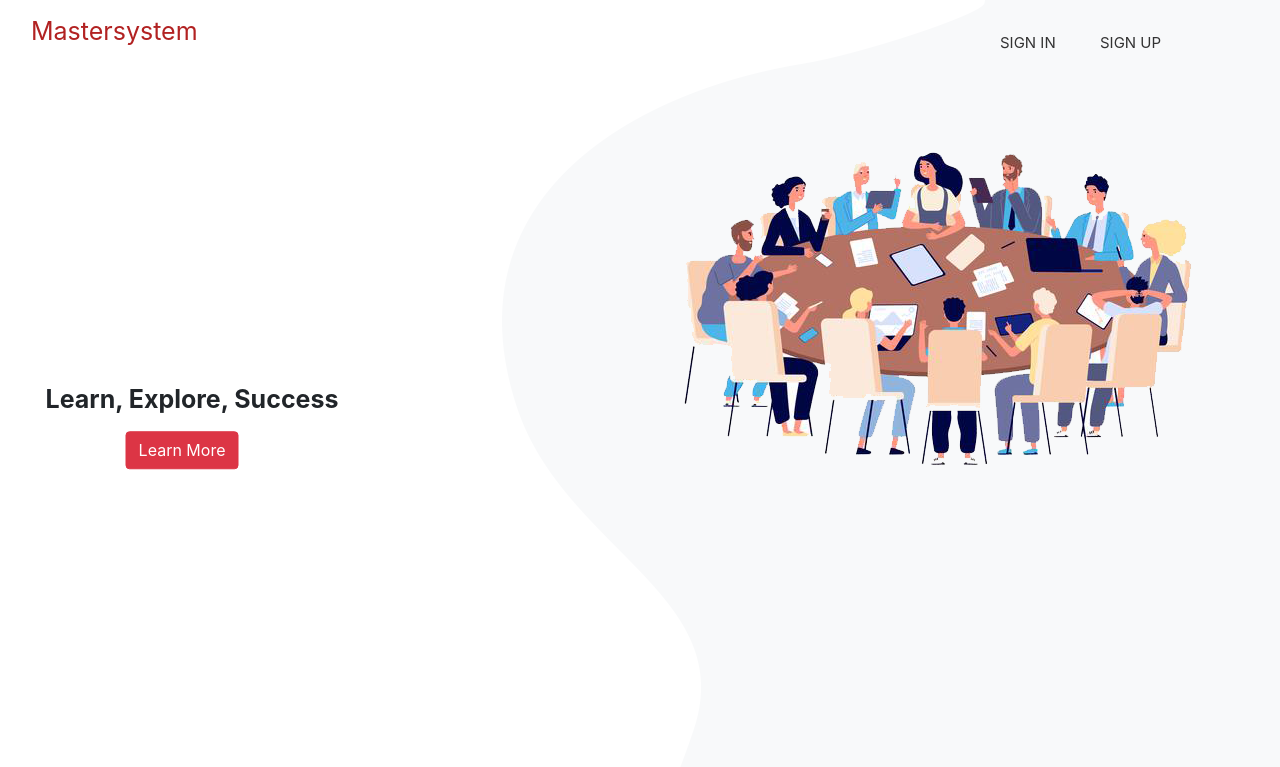
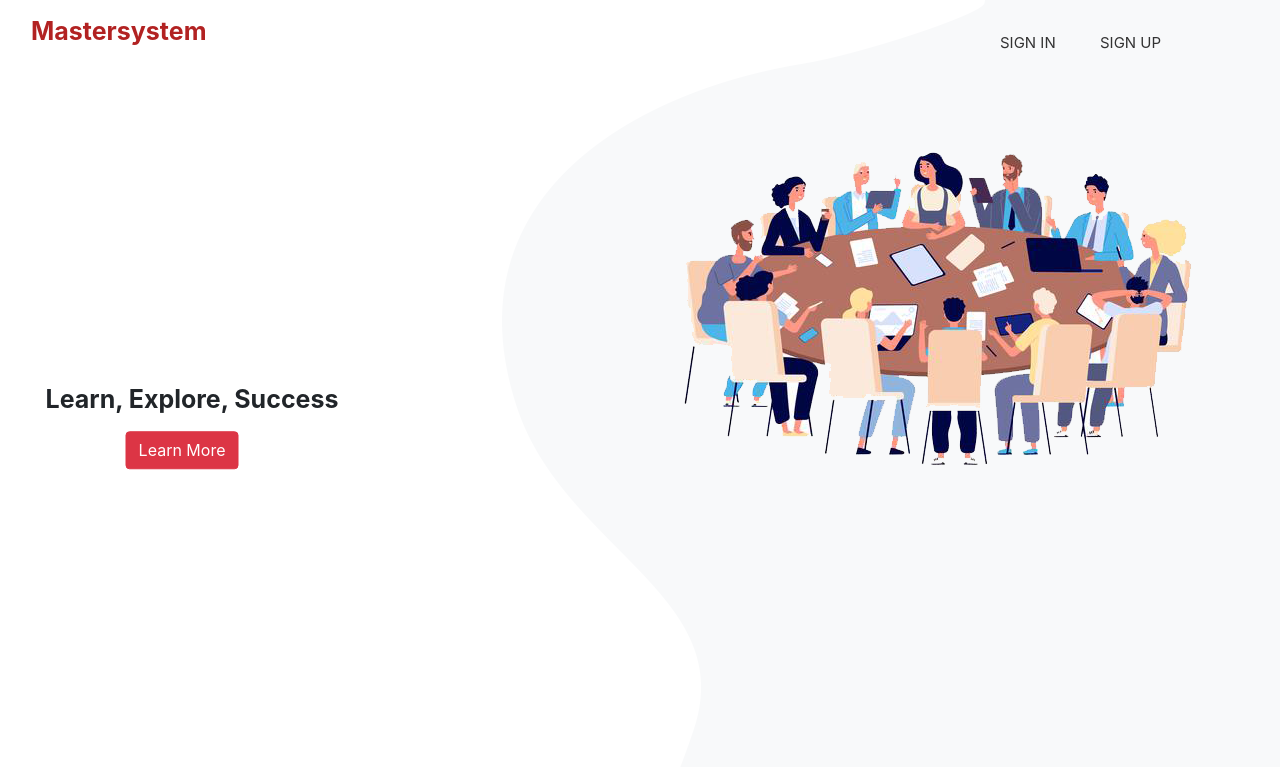
Before and after one commit to dzakitajudin/rocketspace, a PHP site: page / in a window 1280 px wide. Shown: the top 767 px of the page. Run offline with PHP 8.4, Linux system fonts and the light colour scheme; some libraries are stand-ins or nearby versions.

Commit message:
update css index

```diff
--- a/assets/css/home.css
+++ b/assets/css/home.css
@@ -25,6 +25,7 @@ body, html {
 a.navbar-brand {
     color: #B22222!important;
     font-size: 25px!important;
+    font-weight: bold!important;
 }
 
 .topnav-right {
```
